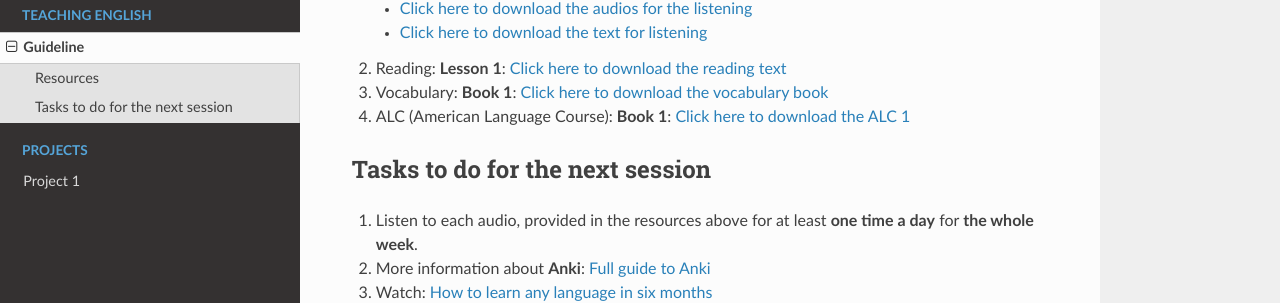
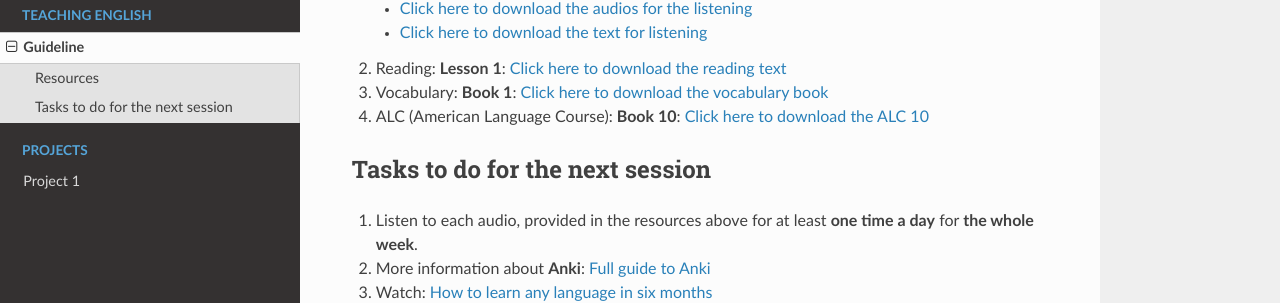
Before and after one commit to soufiyaneElgara/soufiyaneElgara.github.io, an MkDocs documentation site: the page built from docs/teachingEnglish/guideLine.md, in a window 1280 px wide and 971 px high. Shown: the part 280-583 px from the top of the window. Built offline with MkDocs 1.6.1, drawn with Linux system fonts in a browser that asks for light colours; nearby versions of some CDN libraries.

Commit message:
changin the book1 to the book10 in the English teaching section

```diff
--- a/docs/teachingEnglish/guideLine.md
+++ b/docs/teachingEnglish/guideLine.md
@@ -9,7 +9,8 @@
 
 1. Reading: **Lesson 1**: <a href="https://drive.google.com/file/d/1ojfLNJBffSVb417qO4nE0rrBi1NyAV6_/view?usp=sharing" target="_blank">Click here to download the reading text</a>
 1. Vocabulary:  **Book 1**: <a href="https://drive.google.com/file/d/1hNFIFcbahATSbUhyV8-44BKaTfjq5sAe/view?usp=sharing" target="_blank">Click here to download the vocabulary book</a>
-1. ALC (American Language Course): **Book 1**: <a href="https://drive.google.com/file/d/1_sywDmHrYqsCuJPlCNzOIF8t77oEOmyB/view?usp=sharing" target="_blank">Click here to download the ALC 1</a>
+1. ALC (American Language Course): **Book 10**: <a href="https://drive.google.com/file/d/1nqkkMXSq8e13Htc_59jn9wa9AFBdQjav/view?usp=sharing" target="_blank">Click here to download the ALC 10</a>
+
 
 ## Tasks to do for the next session
 
```
